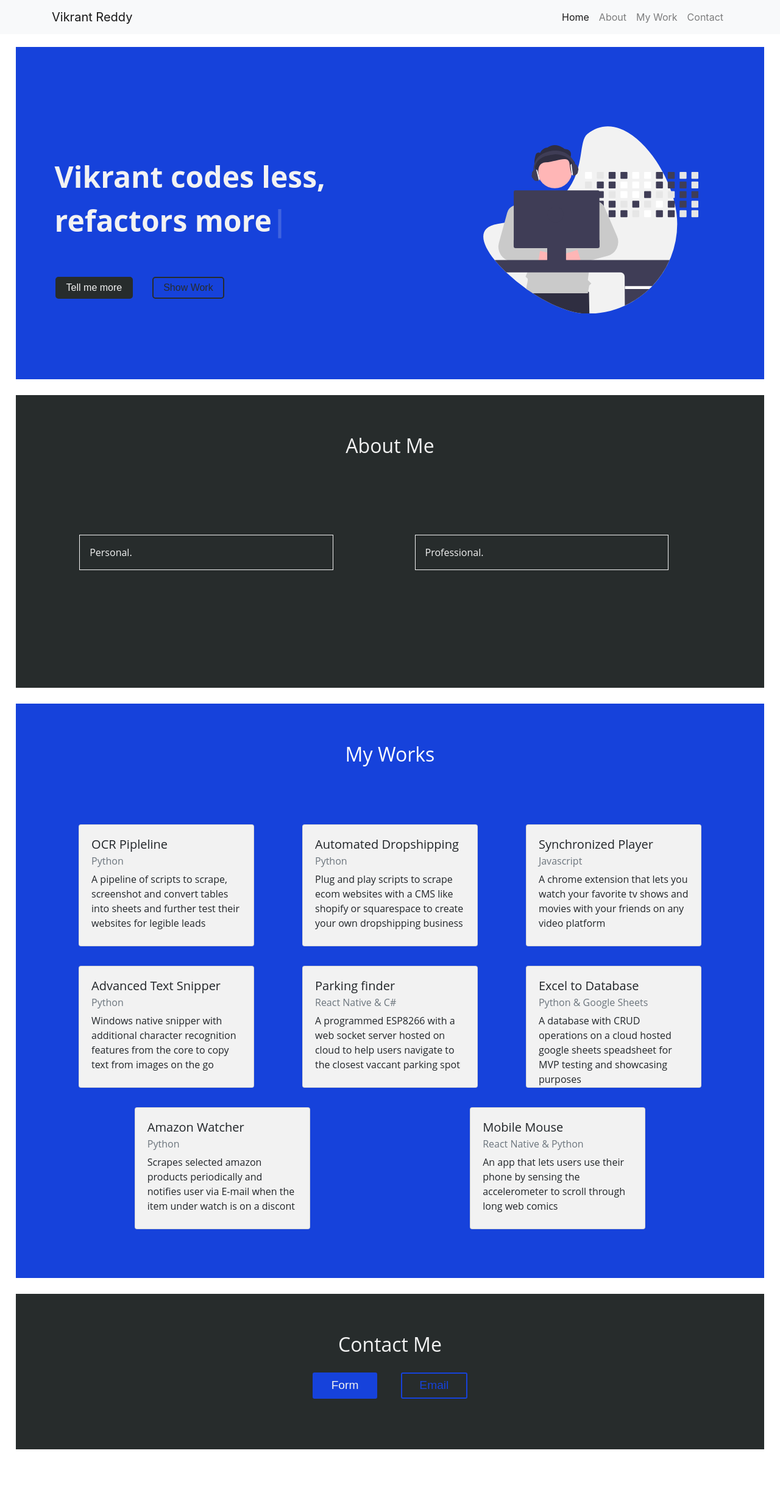
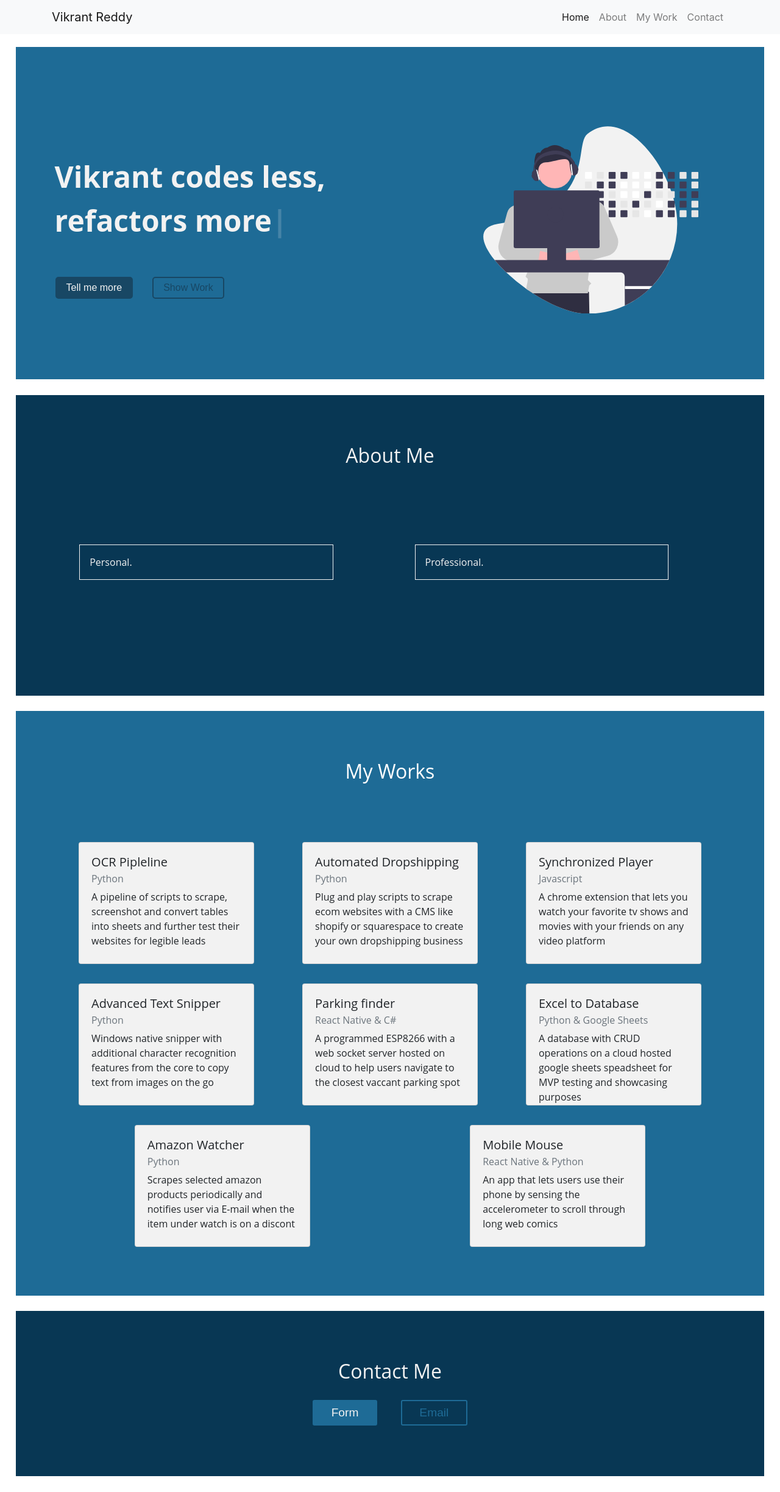
Before and after one commit to VikrantReddy/vikrantreddy.github.io, a React (Create React App) app: page / in a window 1280 px wide. Shown: the whole page at 61% size. Before the commit the page ends 2402 px from the top, so only its background shows below. Built offline with nearby package versions, Linux system fonts and the light colour scheme.

Commit message:
Design fixes

```diff
--- a/src/components/About.jsx
+++ b/src/components/About.jsx
@@ -35,7 +35,7 @@ function About() {
 
     return (
         <AboutContainer>
-            <h2 style={{ "textAlign": "center" }}>About Me</h2>
+            <h2 style={{ "textAlign": "center", "marginTop": "1rem" }}>About Me</h2>
             <Row style={{ "margin": "10% 0" }}>
                 <Col xs={12} md={6}>
                     <ReactCardFlip isFlipped={isFlipped1} flipDirection="horizontal">
@@ -78,7 +78,7 @@ function About() {
 export default About
 
 const AboutContainer = styled(Container)`
-    background-color:#272C2C;
+    background-color:#083754;
     color:#f2f2f2;
     font-family: 'Open Sans', sans-serif;
     padding:5%;
--- a/src/components/Contact.jsx
+++ b/src/components/Contact.jsx
@@ -5,7 +5,7 @@ import styled, { css } from 'styled-components'
 function Contact() {
     return (
         <ContactContainer>
-            <h2 style={{ "textAlign": "center" }}>Contact Me</h2>
+            <h2 style={{ "textAlign": "center", "marginTop": "1rem" }}>Contact Me</h2>
             <Row className="justify-content-center">
                 <HeroButton primary="true">Form</HeroButton>
                 <HeroButton href={"mailto:vikrantreddy@hotmail.com"}>Email</HeroButton>
@@ -17,7 +17,7 @@ function Contact() {
 export default Contact
 
 const ContactContainer = styled(Container)`
-    background-color:#272C2C;
+    background-color:#083754;
     color:#f2f2f2;
     font-family: 'Open Sans', sans-serif;
     padding:5%;
@@ -29,13 +29,13 @@ const HeroButton = styled(Button)`
   font-size:larger;
   border-radius: 3px;
   font-family: "Montserrat", sans-serif;
-  border: 2px solid #1642DB;
-  color: #1642DB;
+  border: 2px solid #1e6b96;
+  color: #1e6b96;
   margin: 1em;
   padding: 0.25em 1.5em;
 
   ${props => props.primary && css`
-    background: #1642DB;
+    background: #1e6b96;
     color: #f2f2f2;
   `}
 `;
--- a/src/components/Hero.jsx
+++ b/src/components/Hero.jsx
@@ -31,7 +31,7 @@ function Hero() {
 export default Hero
 
 const HeroContainer = styled(Container)`
-    background-color:#1642DB;
+    background-color:#1e6b96;
     color:#f2f2f2;
     font-family: 'Open Sans', sans-serif;
     padding:5%;
@@ -44,13 +44,13 @@ const HeroButton = styled(Button)`
   background: transparent;
   border-radius: 5px;
   font-family: "Montserrat", sans-serif;
-  border: 2px solid #272C2C;
-  color: #272C2C;
+  border: 2px solid #184764;
+  color: #184764;
   margin: 1em;
   padding: 0.25em 1em;
 
   ${props => props.primary && css`
-    background: #272C2C;
+    background: #184764;
     color: #f2f2f2;
   `}
 `;
--- a/src/components/Work.jsx
+++ b/src/components/Work.jsx
@@ -5,10 +5,10 @@ import styled from 'styled-components'
 function Work() {
     return (
         <WorkContainer>
-            <h2 style={{ "textAlign": "center", "marginBottom": "10vh", "color": "white" }}>My Works</h2>
+            <h2 style={{ "textAlign": "center", "marginBottom": "10vh", "marginTop": "1rem", "color": "white" }}>My Works</h2>
             <Row xs={1} md={2} className="g-8 mx-auto">
                 <WorkCol>
-                    <WorkCard style={{ width: '18rem' }} className="mx-auto" >
+                    <WorkCard style={{ "width": '18rem' }} className="mx-auto" >
                         <Card.Body>
                             <Card.Title>OCR Pipleline</Card.Title>
                             <Card.Subtitle className="mb-2 text-muted">Python</Card.Subtitle>
@@ -107,7 +107,7 @@ export default Work
 
 
 const WorkContainer = styled(Container)`
-    background-color:#1642DB;
+    background-color:#1e6b96;
     font-family: 'Open Sans', sans-serif;
     padding:5%;
     margin:2%;
```
